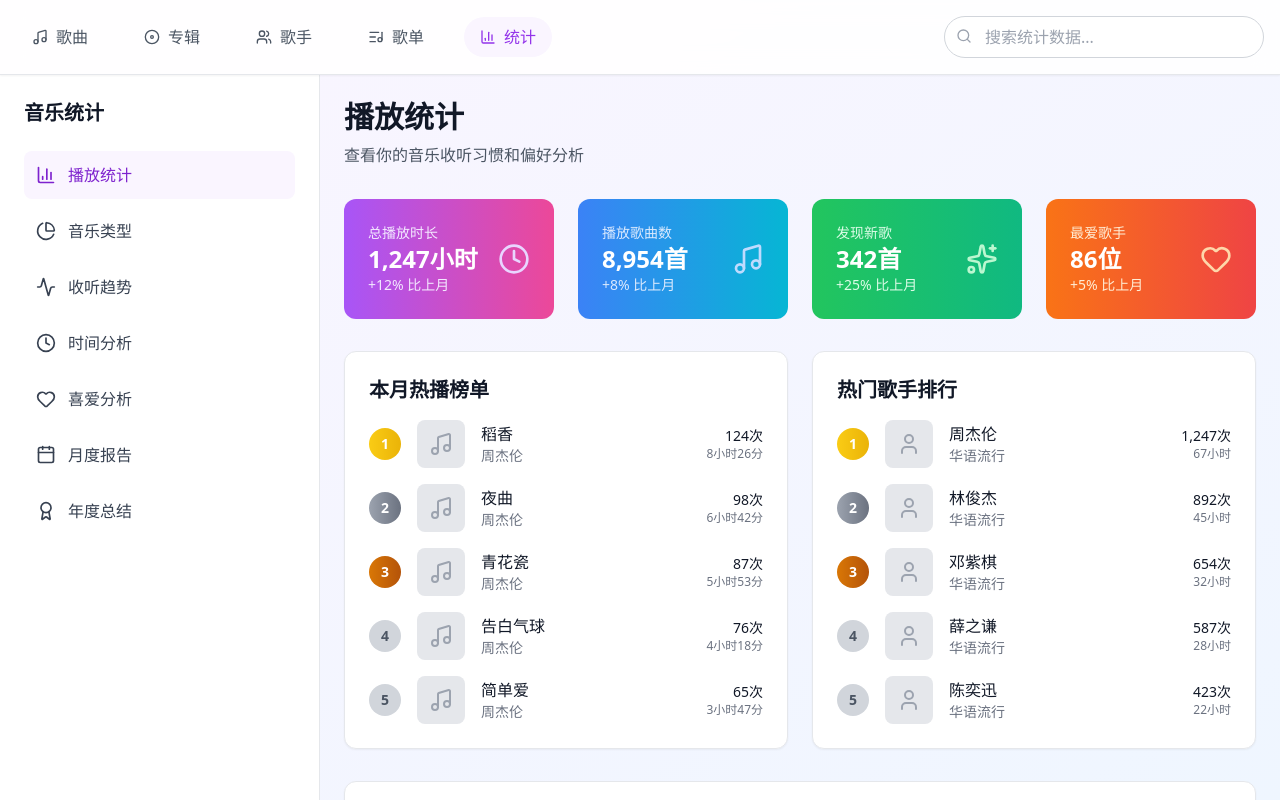
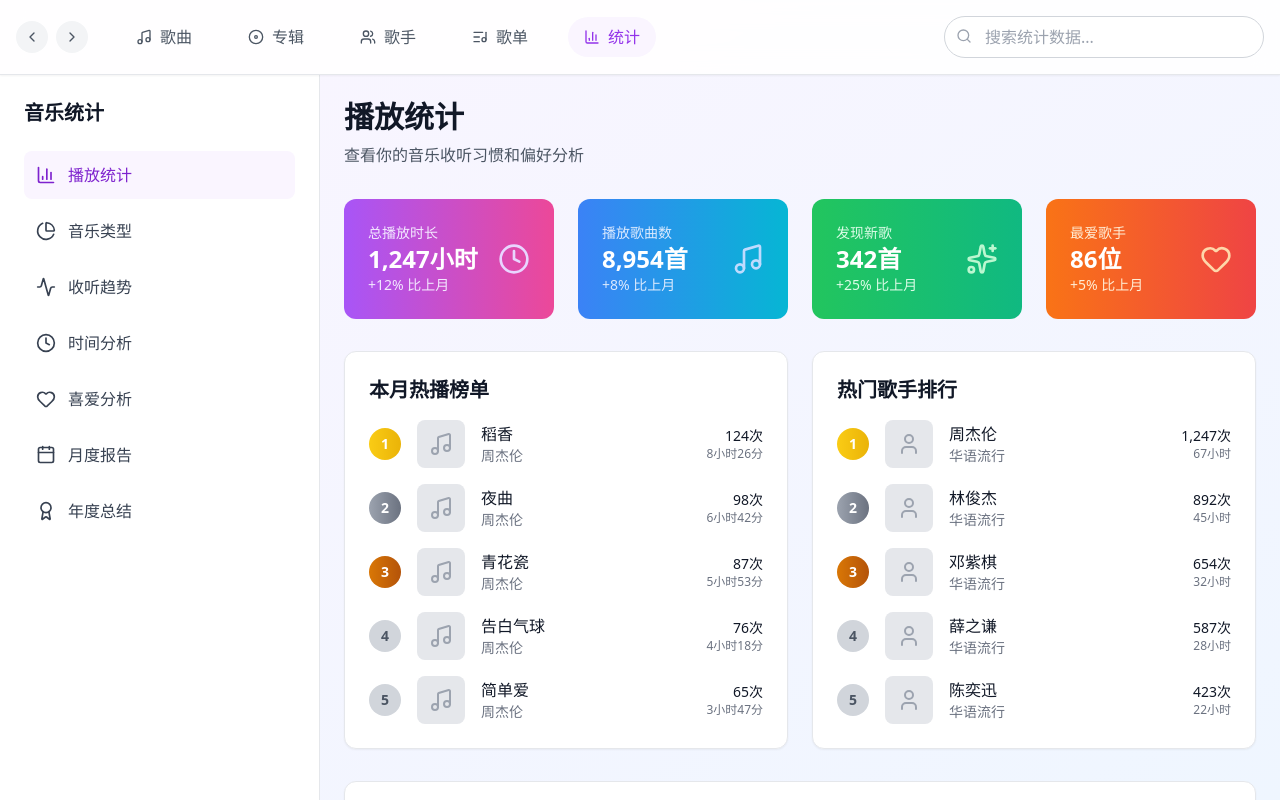
Before and after one commit to Happier-X/player-ui, a plain HTML site: page settings.html in a window 1280 px wide. Drawn offline with nearby package versions, Linux system fonts and the light colour scheme.

Commit message:
feat: 完成样式修改

```diff
--- a/settings.html
+++ b/settings.html
@@ -21,9 +21,19 @@
     <div class="main-content flex flex-col bg-gradient-to-br from-purple-50 to-blue-50">
         <!-- 顶部导航栏 -->
         <div class="bg-white/90 backdrop-blur-md shadow-sm border-b border-gray-200">
-            <!-- 主导航 -->
-            <div class="flex items-center justify-between p-4">
-                <div class="flex items-center space-x-8">                    <!-- 主要导航 -->
+            <!-- 主导航 -->            <div class="flex items-center justify-between p-4">
+                <div class="flex items-center space-x-8">
+                    <!-- 前进后退按钮 -->
+                    <div class="flex items-center space-x-2">
+                        <button class="p-2 rounded-full bg-gray-100 text-gray-600 hover:bg-gray-200 transition-colors" title="后退" onclick="history.back()">
+                            <i data-lucide="chevron-left" class="w-4 h-4"></i>
+                        </button>
+                        <button class="p-2 rounded-full bg-gray-100 text-gray-600 hover:bg-gray-200 transition-colors" title="前进" onclick="history.forward()">
+                            <i data-lucide="chevron-right" class="w-4 h-4"></i>
+                        </button>
+                    </div>
+
+                    <!-- 主要导航 -->
                     <nav class="flex items-center space-x-6">
                         <a href="home.html" class="flex items-center px-4 py-2 text-gray-600 hover:text-purple-600 hover:bg-purple-50 rounded-full font-medium transition-colors">
                             <i data-lucide="music" class="w-4 h-4 mr-2"></i>
```
Also changed, not shown: home.html (+11 -2 lines), library.html (+11 -2 lines), player.html (+13 -4 lines), playlist.html (+11 -2 lines), search.html (+11 -2 lines).
